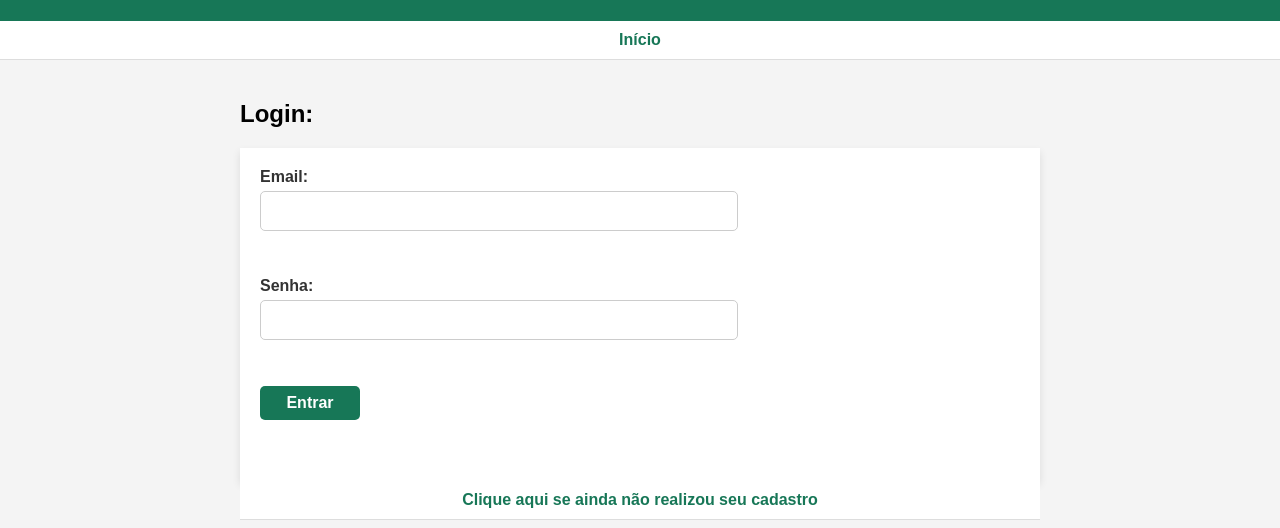
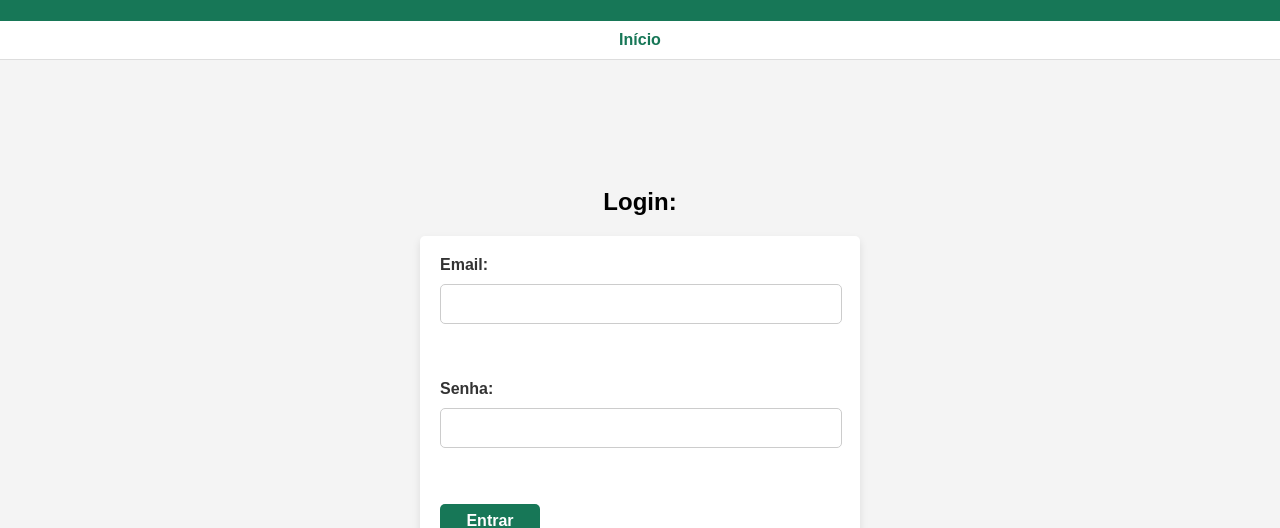
Before and after one commit to beatrizreisgb/TP1ES, a website: page client/login.html in a window 1280 px wide. Shown: the part 273-801 px from the top of the page. Drawn offline with Linux system fonts and the light colour scheme.

Commit message:
feat: ajustando estilizações

```diff
--- a/client/login.html
+++ b/client/login.html
@@ -24,7 +24,30 @@
         padding: 20px;
     }
 
-    nav{
+    main {
+        padding: 20px;
+        max-width: 400px; /* Limita a largura para centralização */
+        margin: 0 auto;
+        display: flex;
+        flex-direction: column;
+        align-items: center;
+        justify-content: center;
+        min-height: calc(100vh - 160px); /* Para centralizar verticalmente com o header e footer */
+    }
+
+    form {
+        width: 100%;
+        display: flex;
+        flex-direction: column;
+        gap: 10px;
+        background-color: #ffffff;
+        padding: 20px;
+        border-radius: 5px;
+        box-shadow: 0 4px 8px rgba(0, 0, 0, 0.1);
+    }
+
+
+    nav {
         display: flex;
         justify-content: center;
         background-color: #fff;
@@ -32,21 +55,15 @@
         border-bottom: 1px solid #ddd;
     }
 
-    nav a{
+    nav a {
         margin: 0 15px;
         text-decoration: none;
         color: #177757;
         font-weight: bold;
     }
 
-    nav a:hover{
+    nav a:hover {
         color: #0f5c3d;
-    }
-
-    main{
-        padding: 20px;
-        max-width: 800px;
-        margin: 0 auto;
     }
 
     footer{
@@ -58,16 +75,6 @@
         width: 100%;
     }
 
-    form{
-        display: flex;
-        flex-direction: column;
-        gap: 5px;
-        background-color: #ffffff;
-        padding: 20px;
-        border-radius: 0px;
-        box-shadow: 0 4px 8px rgba(0, 0, 0, 0.1);
-    }
-
     label{
         font-weight: bold;
         color: #333;
@@ -77,7 +84,7 @@
     input[type="email"],
     input[type="number"],
     input[type="password"]{
-        width: 60%;
+        width: 95%;
         padding: 10px;
         border: 1px solid #ccc;
         border-radius: 5px;
@@ -104,6 +111,17 @@
         font-size: 16px;
         transition: background-color 0.3s ease;
         width: 100px;
+    }
+
+    .botao-cadastro{
+        margin: 0 15px;
+        text-decoration: none;
+        color: #177757;
+        font-weight: bold;
+    }
+
+    .botao-cadastro:hover{
+        color: #0f5c3d;
     }
 
     .button:hover{
@@ -194,10 +212,8 @@
             <br><br>
             <input type="submit" class="button" value="Entrar">
             <br><br>
+            <a class="botao-cadastro" href="cadastro.html"> Clique aqui se ainda não realizou seu cadastro</a>
         </form>
-        <nav>
-            <a href="cadastro.html"> Clique aqui se ainda não realizou seu cadastro</a>
-        </nav>
         <script>
             if (document.cookie == ""){
                 document.getElementById("logout").style.display = "none";
```
Also changed, not shown: client/cadastro.html (+22 -15 lines), client/cadastro_produto.html (+25 -17 lines), client/conta.html (+21 -8 lines). Lines whose indentation alone changed are shown as unchanged.
